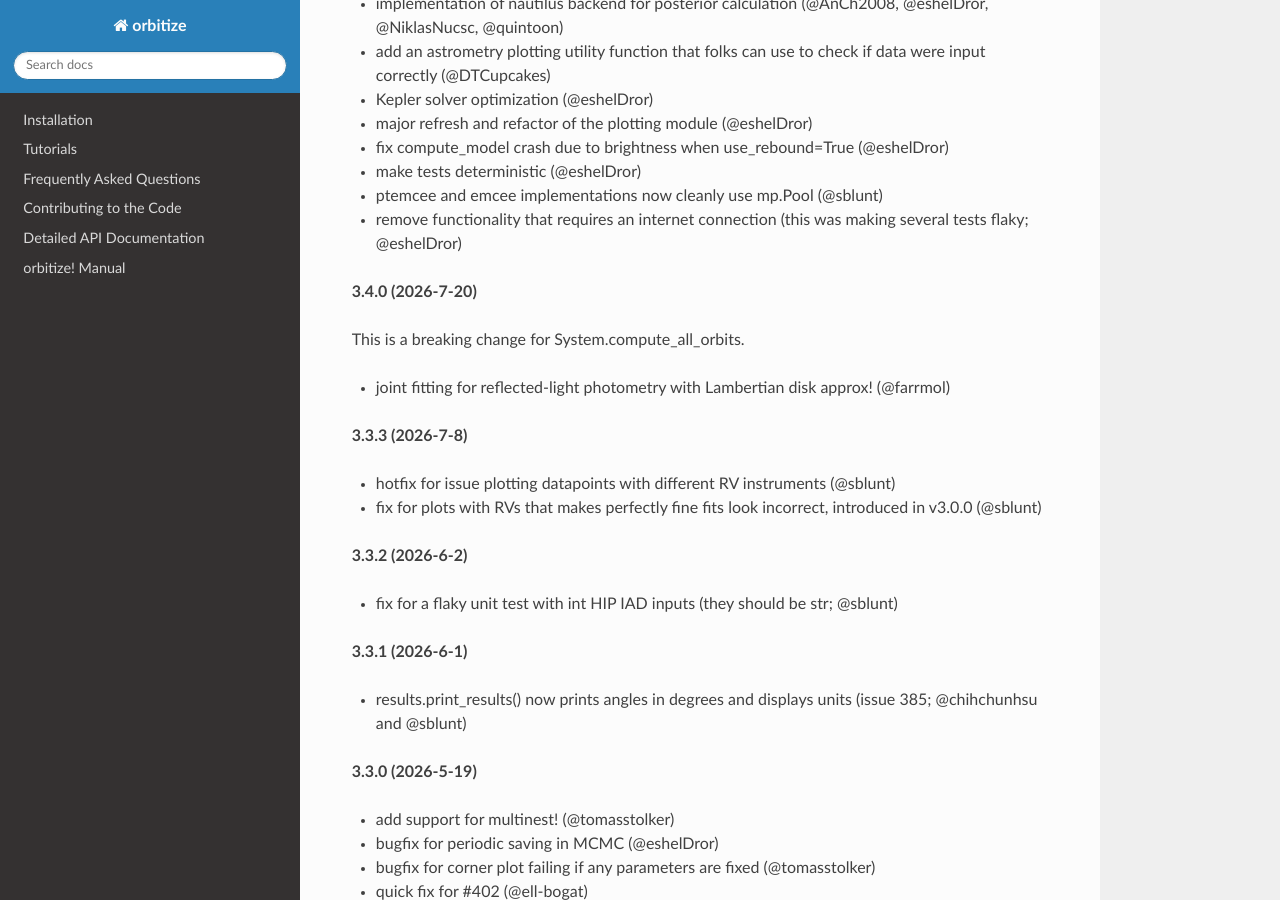
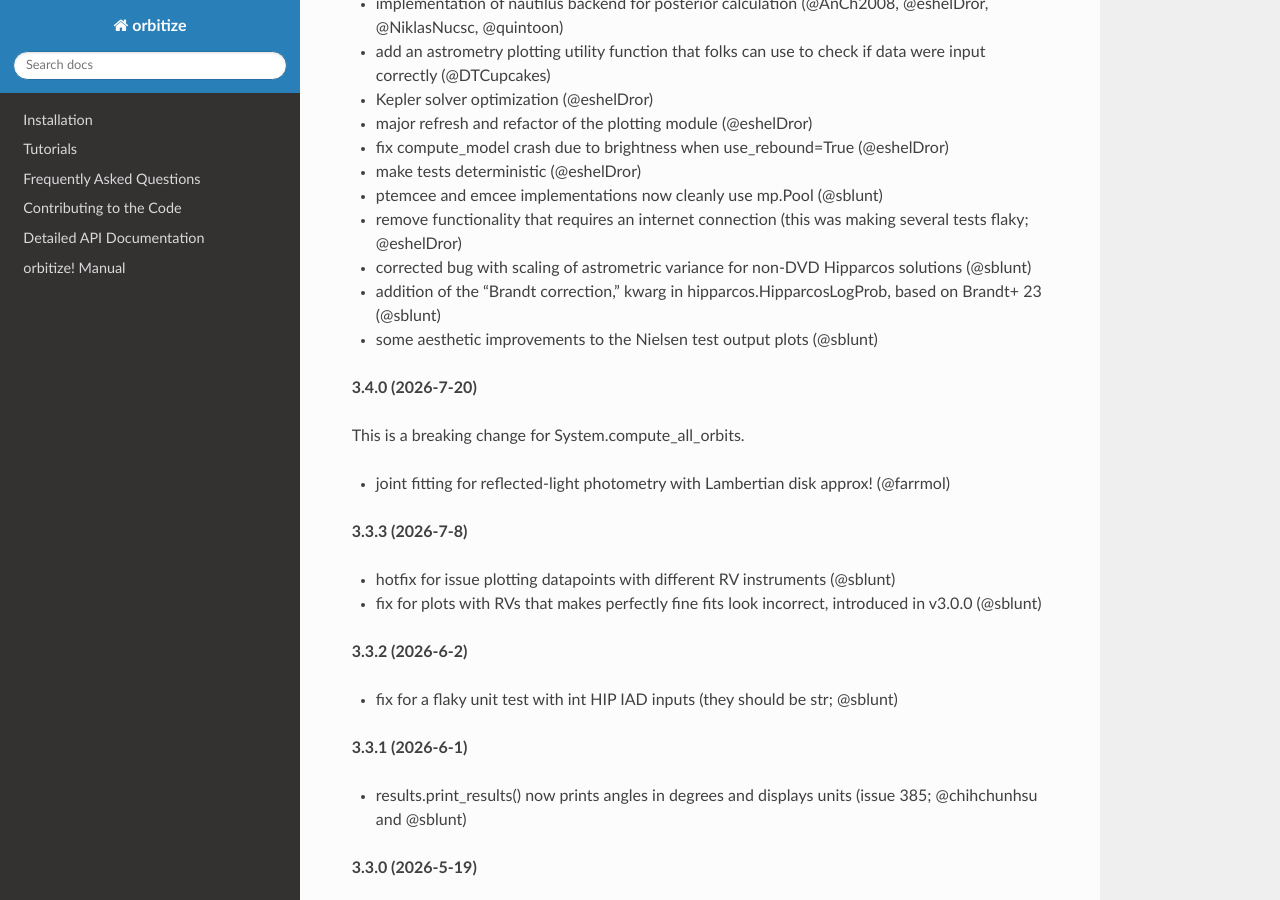
Before and after one commit to sblunt/orbitize, a Sphinx documentation site: the page built from docs/index.rst, in a window 1280 px wide and 900 px high, scrolled down 2522 px. Built offline with Sphinx 7.4.7 and the Read the Docs theme 3.1.0, drawn with Linux system fonts in a browser that asks for light colours.

Commit message:
add tweaks from betelgeuse-hacked code to changelog

```diff
--- a/docs/index.rst
+++ b/docs/index.rst
@@ -66,6 +66,9 @@ Changelog:
 - make tests deterministic (@eshelDror)
 - ptemcee and emcee implementations now cleanly use mp.Pool (@sblunt)
 - remove functionality that requires an internet connection (this was making several tests flaky; @eshelDror)
+- corrected bug with scaling of astrometric variance for non-DVD Hipparcos solutions (@sblunt)
+- addition of the "Brandt correction," kwarg in hipparcos.HipparcosLogProb, based on Brandt+ 23 (@sblunt)
+- some aesthetic improvements to the Nielsen test output plots (@sblunt)
 
 **3.4.0 (2026-7-20)**
 
```
